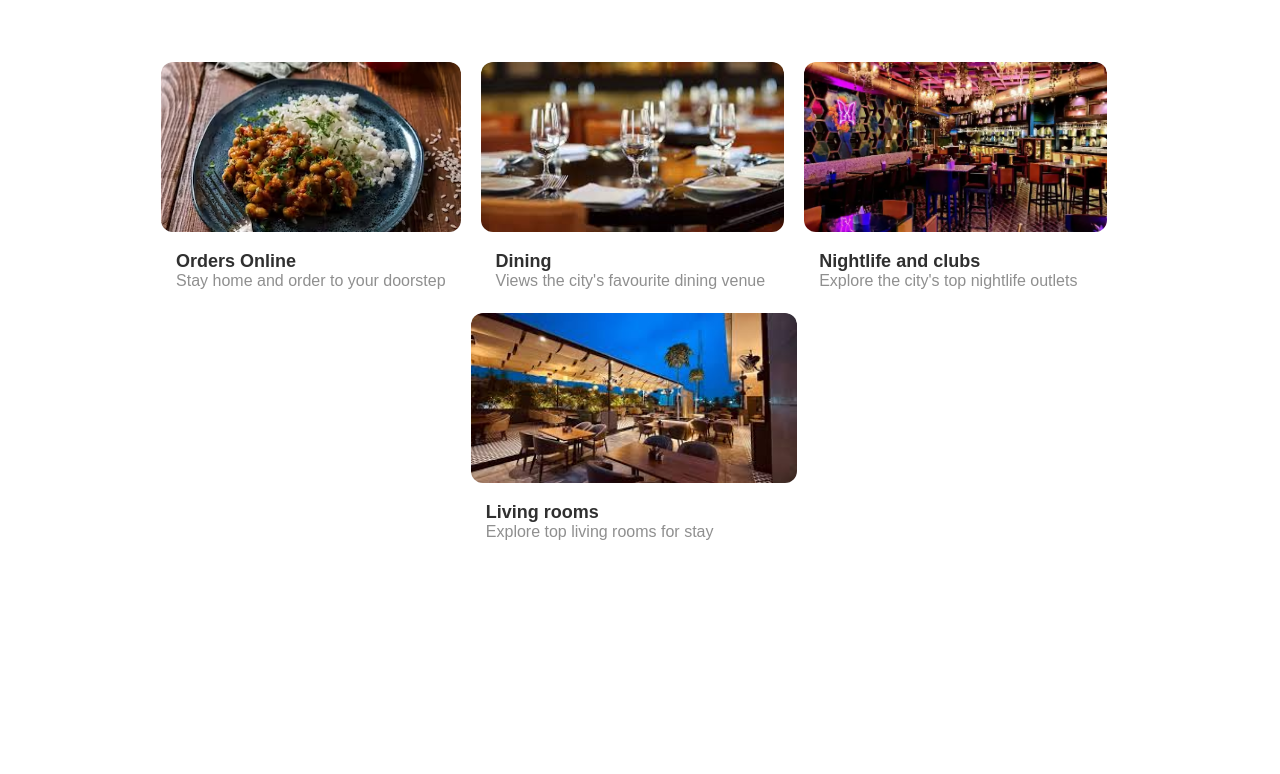
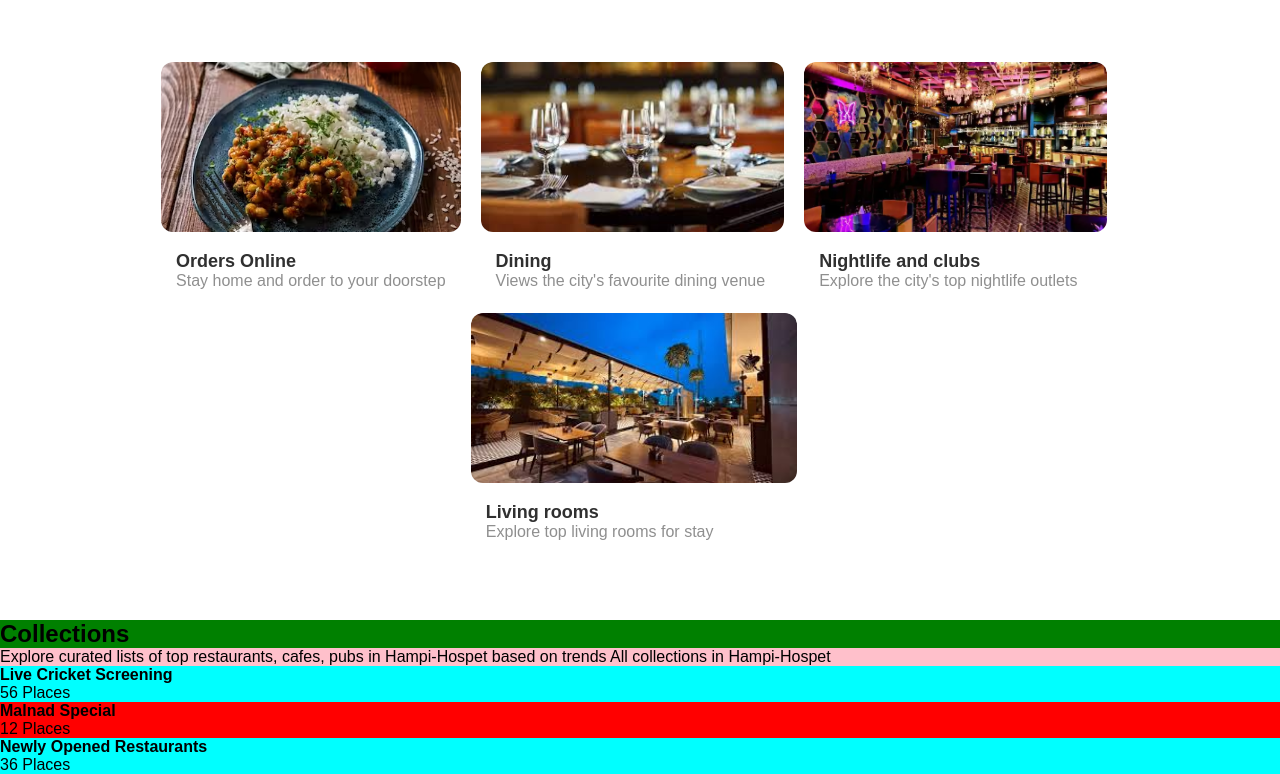
Before and after one commit to Amit790/Jan-Zomato-Landing-Page, a plain HTML site: page index.html in a window 1280 px wide. Shown: the part 492-1266 px from the top of the page. Before the commit the page ends 1112 px from the top, so only its background shows below. Drawn offline with Linux system fonts and the light colour scheme.

Commit message:
modified files

```diff
--- a/index.html
+++ b/index.html
@@ -23,6 +23,7 @@
         >
     </head>
     <body>
+        <!-- hero section -->
         <section class="hero__section">
             <header>
 
@@ -56,6 +57,7 @@
 
         </section>
 
+        <!-- card zomato offer -->
         <section class="we__offer_container">
             <div class="we__offer_card">
                 <img src="./Image/item1.avif" alt="card 1 img">
@@ -99,6 +101,46 @@
 
         </section>
 
+        <!-- collection section -->
+        <section class="container__collections">
+            <h1>Collections</h1>
+            <div class="sub__heading_container">
 
+                <span>
+                    Explore curated lists of top restaurants,
+                    cafes, pubs in Hampi-Hospet based on trends
+                </span>
+                <span>All collections in Hampi-Hospet</span>
+
+            </div>
+
+            <div class="collections_card_container">
+
+                <div class="card__card1">
+                    <div class="overlay"></div>
+                    <div class="content">
+                        <h4>Live Cricket Screening</h4>
+                        <span>56 Places</span>
+                    </div>
+                </div>
+
+                <div class="card__card2">
+                    <div class="overlay"></div>
+                    <div class="content">
+                        <h4>Malnad Special</h4>
+                        <span>12 Places</span>
+                    </div>
+                </div>
+
+                <div class="card__card3">
+                    <div class="overlay"></div>
+                    <div class="content">
+                        <h4>Newly Opened Restaurants</h4>
+                        <span>36 Places</span>
+                    </div>
+                </div>
+
+            </div>
+        </section>
     </body>
 </html>
--- a/style.css
+++ b/style.css
@@ -153,6 +153,31 @@
     color: #8f8f8f;
 }
 
+.container__collections{
+    background-color: green;
+}
+
+.sub__heading_container{
+    background-color: pink;
+}
+
+.collections_card_container{
+    background-color: aqua;
+}
+
+.card__card2{
+    background-color: red;
+}
+.overlay{
+    background-color: yellow;
+}
+
+.content{
+    /* background-color: darkblue; */
+}
+
+
+
 @media only screen and (max-width:600px){
     .navbar__menu_container .user_icon{
         display: flex;
```
